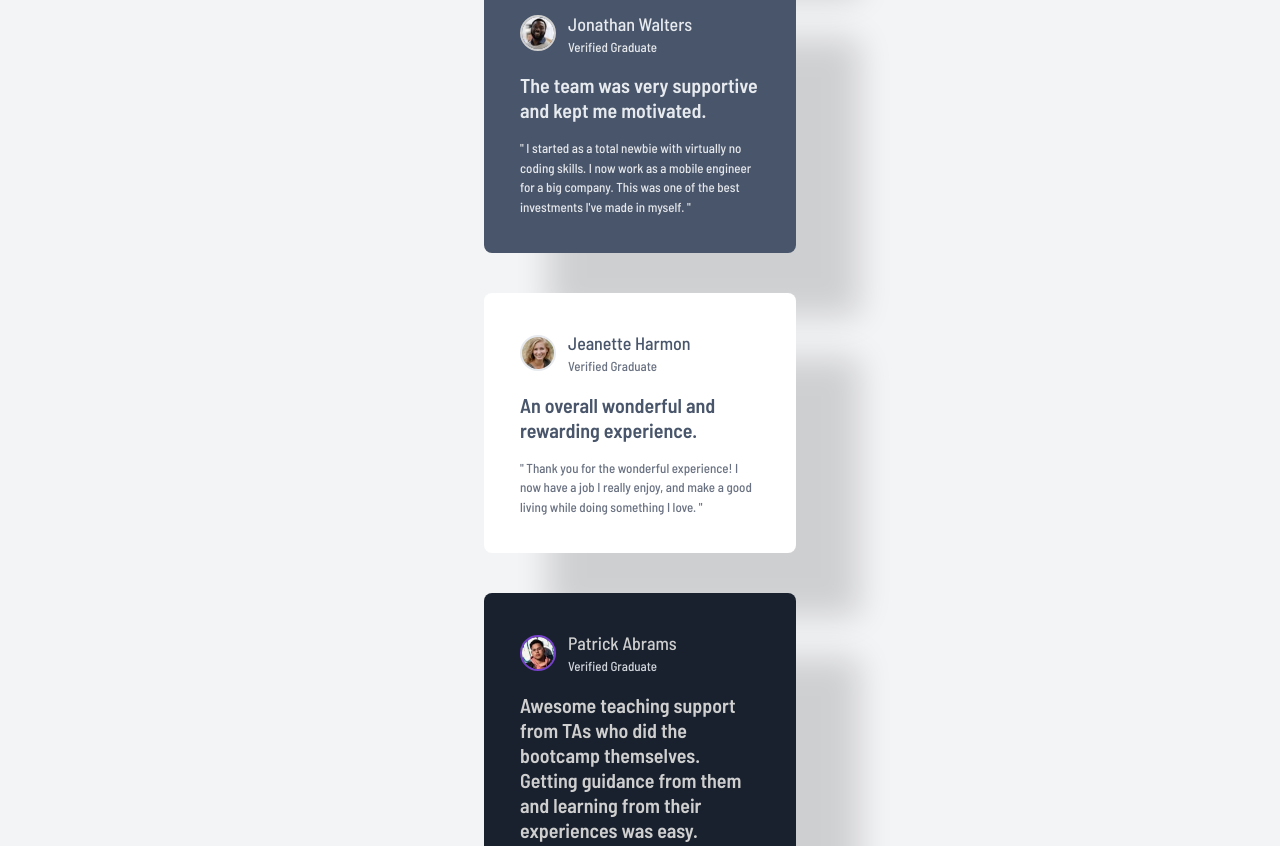
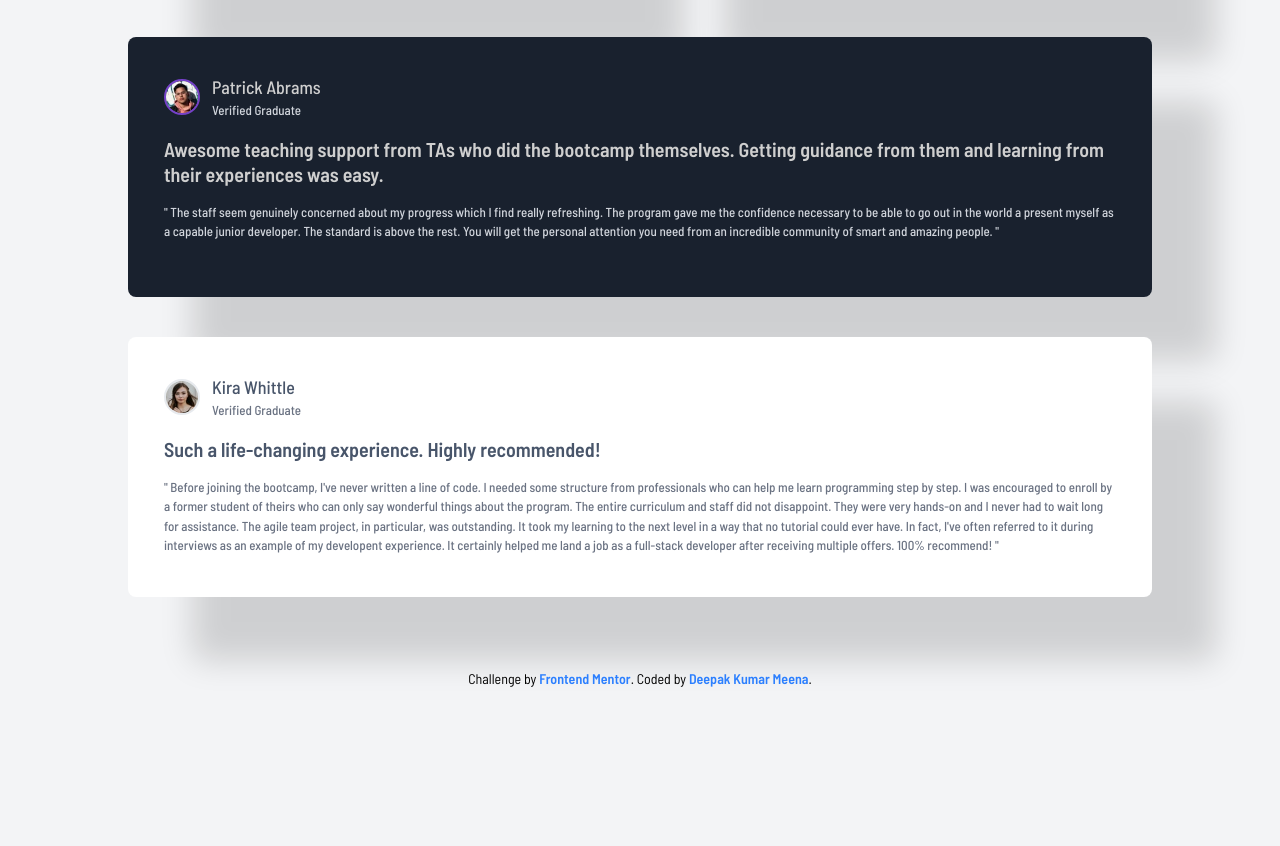
Before and after one commit to Genrex7/testimonials-grid-section, a website built with Vite: page index.html in a window 1280 px wide. Shown: the part 627-1473 px from the top of the page. After the commit the page ends 1324 px from the top, so only its background shows below. Built offline with nearby package versions, Linux system fonts and the light colour scheme.

Commit message:
Update README and HTML for testimonials grid section solution

```diff
--- a/index.html
+++ b/index.html
@@ -25,12 +25,14 @@
 	<body
 		class="w-screen min-h-screen flex flex-col items-center font-balrow bg-gray-100"
 	>
-		<main class="main flex items-center justify-center flex-1 my-16">
+		<main
+			class="main flex items-center justify-center flex-1 my-16 lg:max-w-[90rem]"
+		>
 			<section
-				class="section-testimonials w-[19.5rem] text-[.8125rem] font-medium flex flex-col gap-10"
+				class="section-testimonials w-[19.5rem] text-[.8125rem] font-medium flex flex-col gap-10 md:w-[80%] md:grid md:grid-cols-2 md:grid-rows-4 desktop:grid desktop:grid-rows-2 desktop:grid-cols-4 desktop:gap-y-8"
 			>
 				<div
-					class="testimonial t--1 p-9 rounded-lg flex flex-col gap-4 shadow-[64px_64px_32px_0_rgb(0,0,0,.15)] bg-Purple-500 text-Purple-50"
+					class="testimonial t--1 p-9 rounded-lg flex flex-col gap-4 shadow-[64px_64px_32px_0_rgb(0,0,0,.15)] bg-Purple-500 text-Purple-50 md:col-span-2 desktop:col-span-2 desktop:bg-[url(/src/images/bg-pattern-quotation.svg)] bg-no-repeat bg-[top_0rem_right_4.5rem] bg-size-[8rem]"
 				>
 					<div class="author-details flex gap-3 items-center">
 						<div class="author-img">
@@ -94,7 +96,7 @@
 				</div>
 
 				<div
-					class="testimonial t--3 p-9 rounded-lg flex flex-col gap-4 shadow-[64px_64px_32px_0_rgb(0,0,0,.15)] bg-White text-Grey-500"
+					class="testimonial t--3 p-9 rounded-lg flex flex-col gap-4 shadow-[64px_64px_32px_0_rgb(0,0,0,.15)] bg-White text-Grey-500 md:row-start-2"
 				>
 					<div class="author-details flex gap-3 items-center">
 						<div class="author-img">
@@ -123,7 +125,7 @@
 				</div>
 
 				<div
-					class="testimonial t--4 p-9 rounded-lg flex flex-col gap-4 shadow-[64px_64px_32px_0_rgb(0,0,0,.15)] bg-Dark-blue text-Grey-200"
+					class="testimonial t--4 p-9 rounded-lg flex flex-col gap-4 shadow-[64px_64px_32px_0_rgb(0,0,0,.15)] bg-Dark-blue text-Grey-200 md:col-span-2 desktop:col-span-2"
 				>
 					<div class="author-details flex gap-3 items-center">
 						<div class="author-img">
@@ -157,7 +159,7 @@
 				</div>
 
 				<div
-					class="testimonial t--3 p-9 rounded-lg flex flex-col gap-4 shadow-[64px_64px_32px_0_rgb(0,0,0,.15)] bg-White text-Grey-500"
+					class="testimonial t--3 p-9 rounded-lg flex flex-col gap-4 shadow-[64px_64px_32px_0_rgb(0,0,0,.15)] bg-White text-Grey-500 md:row-start-4 md:col-span-2 desktop:col-start-4 desktop:row-start-1 desktop:row-span-2 desktop:col-span-1"
 				>
 					<div class="author-details flex gap-3 items-center">
 						<div class="author-img">
@@ -197,14 +199,19 @@
 		</main>
 
 		<footer>
-			<p class="attribution text-[11px] text-center">
+			<p class="attribution text-sm text-center py-2 px-18">
 				Challenge by
 				<a
 					href="https://www.frontendmentor.io?ref=challenge"
 					target="_blank"
-					class="text-blue-500 hover:text-blue-700 active:"
+					class="text-blue-500 font-semibold hover:text-blue-700 active:text-blue-700"
 					>Frontend Mentor</a
-				>. Coded by <a href="#" class="text-blue-500">Deepak Kumar Meena</a>.
+				>. Coded by
+				<a
+					href="#"
+					class="text-blue-500 font-semibold hover:text-blue-700 active:text-blue-700"
+					>Deepak Kumar Meena</a
+				>.
 			</p>
 		</footer>
 	</body>
```
Also changed, not shown: README.md.
